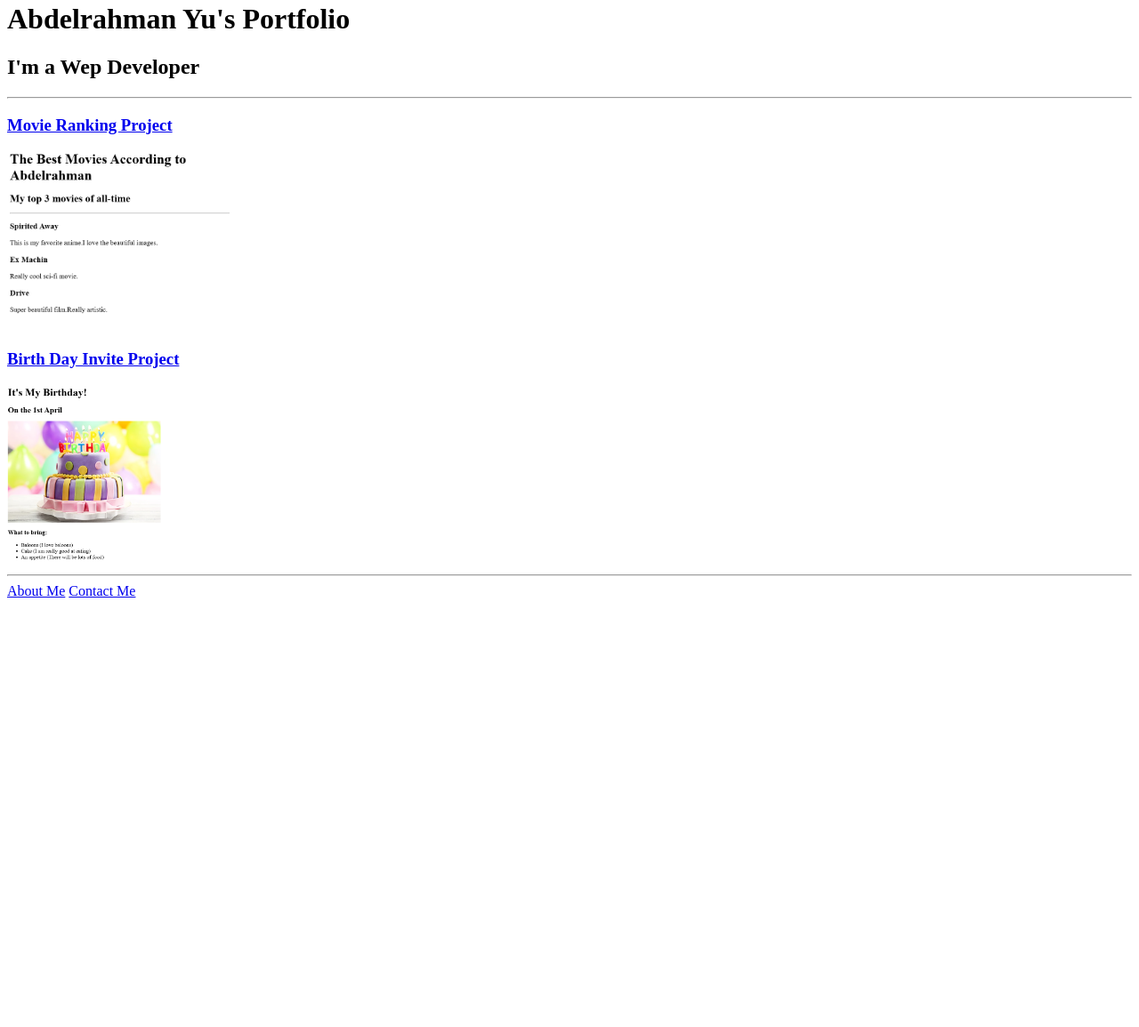
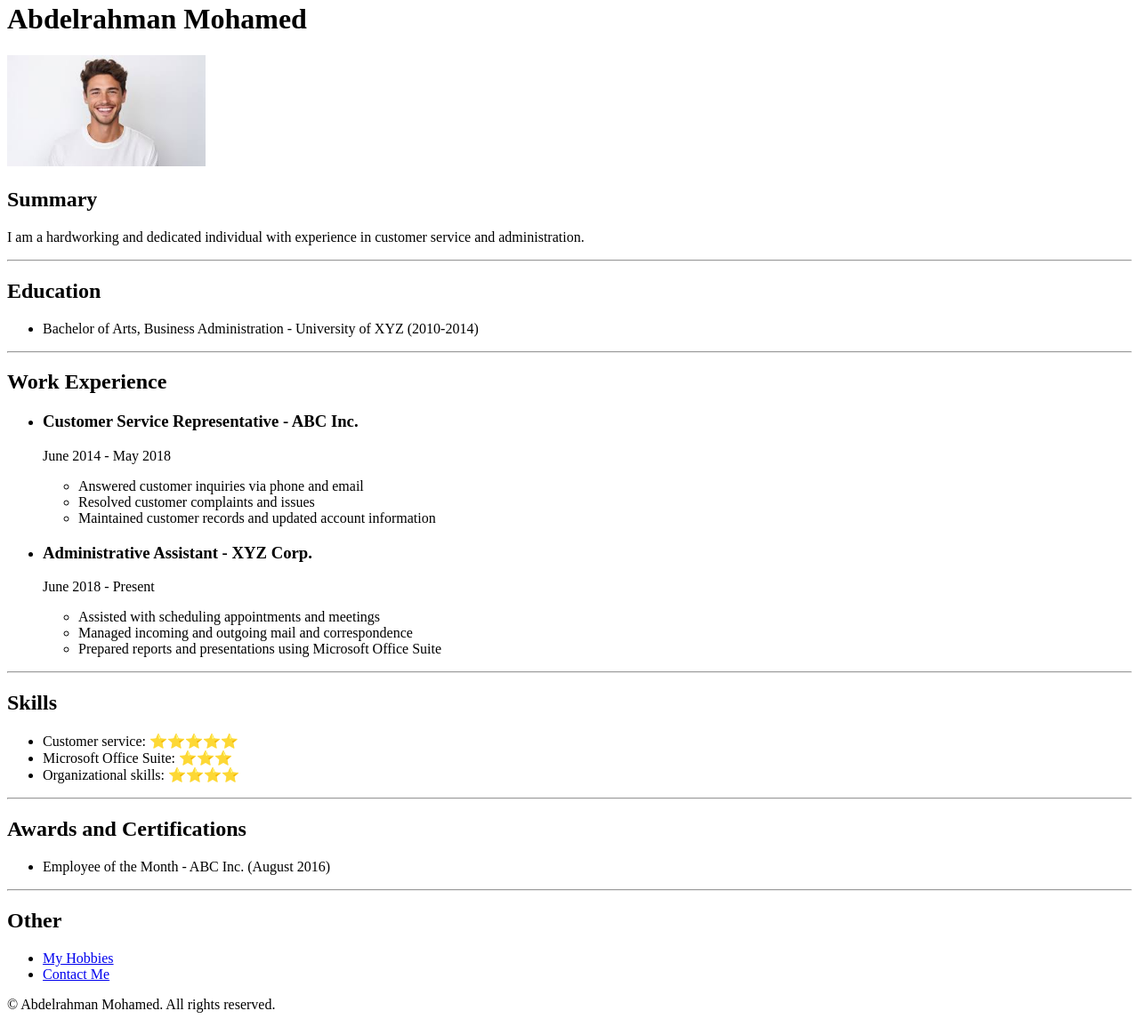
Before and after one commit to Abdelrahman-SE-max/html.portfolio, a plain HTML site: page index.html in a window 1280 px wide. Shown: the part 18-1173 px from the top of the page at 89% size. Before the commit the page ends 800 px from the top, so only its background shows below. Drawn offline with Linux system fonts and the light colour scheme.

Commit message:
Add files via upload

```diff
--- a/index.html
+++ b/index.html
@@ -4,20 +4,59 @@
 <head>
     <meta charset="UTF-8">
     <meta name="viewport" content="width=device-width, initial-scale=1.0">
-    <title>Abdelrahman Portfolio</title>
+    <title>My Resume</title>
 </head>
 
 <body>
-    <h1>Abdelrahman Yu's Portfolio</h1>
-    <h2>I'm a  Wep Developer</h2>
+    <h1>Abdelrahman Mohamed</h1>
+    <img src="./Untitled.jpg" height="125" alt="Profile image of Abdelrahman Mohamed"/>
+    <h2>Summary</h2>
+    <p>I am a hardworking and dedicated individual with experience in customer service and administration.</p>
     <hr />
-    <h3><a href="./public/movie-ranking.html">Movie Ranking Project</a></h3>
-    <img src="./assets/images/movie_ranking.png" height="200" alt="movie ranking project preview"/>
-    <h3><a href="./public/birthday-invite.html">Birth Day Invite Project</a></h3>
-    <img src="./assets/images/Birthday.png" height="200" alt="birthday invite project preview"/>
+    <h2>Education</h2>
+    <ul><li>Bachelor of Arts, Business Administration - University of XYZ (2010-2014)</li></ul>
     <hr />
-    <a href="./public/about.html">About Me</a>
-    <a href="./public/contact.html">Contact Me</a>
+    <h2>Work Experience</h2>
+    <ul>
+        <li><h3>Customer Service Representative - ABC Inc.</h3>
+        <p>June 2014 - May 2018
+            <ul>
+                <li>Answered customer inquiries via phone and email</li>
+                <li>Resolved customer complaints and issues</li>
+                <li>Maintained customer records and updated account information</li>
+            </ul>
+        </p>
+        </li>
+        <li><h3>Administrative Assistant - XYZ Corp.</h3>
+        <p>June 2018 - Present
+            <ul>
+                <li>Assisted with scheduling appointments and meetings</li>
+                <li>Managed incoming and outgoing mail and correspondence</li>
+                <li>Prepared reports and presentations using Microsoft Office Suite</li>
+            </ul>
+        </p>
+        </li>
+    </ul>
+    <hr />
+    <h2>Skills</h2>
+    <ul>
+        <li>Customer service: ⭐️⭐️⭐️⭐️⭐️</li>
+        <li>Microsoft Office Suite: ⭐️⭐️⭐️</li>
+        <li>Organizational skills: ⭐️⭐️⭐️⭐️</li>
+    </ul>
+    <hr />
+    <h2>Awards and Certifications</h2>
+    <ul><li>Employee of the Month - ABC Inc. (August 2016)</li></ul>
+    <hr />
+    <h2>Other</h2>
+    <ul>
+        <li><a href="./my-hobbies.html">My Hobbies</a></li>
+        <li><a href="./contact-me.html">Contact Me</a></li>
+    </ul>
+    <footer>
+        <p>© Abdelrahman Mohamed. All rights reserved.</p>
+    </footer>
+
 </body>
 
 </html>
```
Also changed, not shown: contact-me.html (added, +15 -0 lines), my-hobbies.html (added, +17 -0 lines), Untitled.jpg (added).
